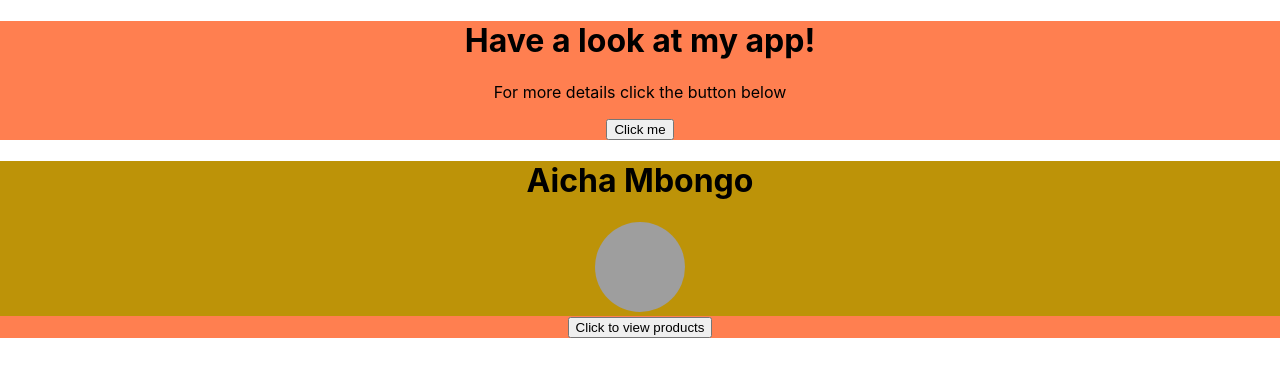
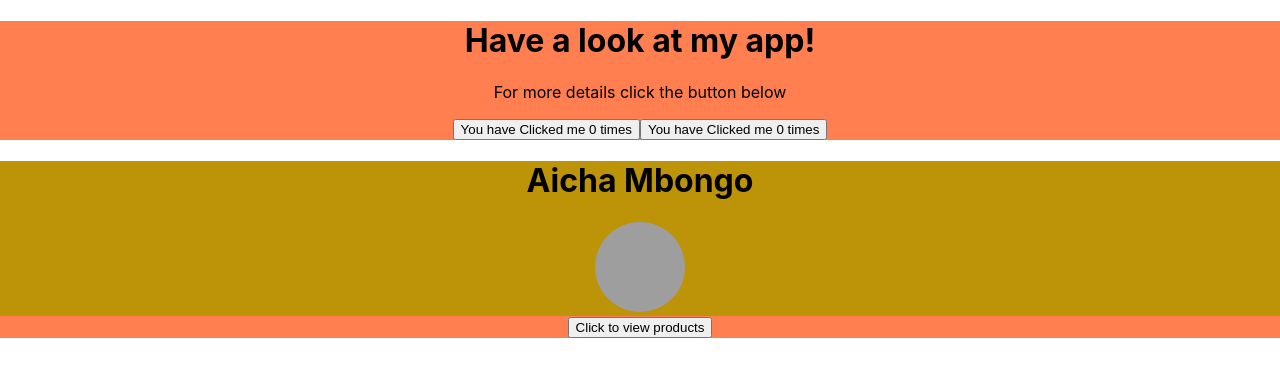
Before and after one commit to AichaMbongo/React_QuickStart, a React (Create React App) app in the folder quick_start-app/: page / in a window 1280 px wide. Shown: the top 376 px of the page. Built offline with nearby package versions, Linux system fonts and the light colour scheme; grey boxes are pictures that could not be loaded.

Commit message:
feat: Add click count feature to MyButton component Introduce a click count feature to the MyButton component, displaying the number of times the button has been clicked.

```diff
--- a/quick_start-app/src/App.tsx
+++ b/quick_start-app/src/App.tsx
@@ -13,6 +13,7 @@ function App() {
       <MyApp />
       <Profile />
       <ProductButton />
+
     </div>
   );
 }
--- a/quick_start-app/src/components/MyButton.tsx
+++ b/quick_start-app/src/components/MyButton.tsx
@@ -1,15 +1,18 @@
 
-
+import { useState } from "react";
 // Declare MyButton
 function MyButton () {
-
+ const [count, setCount] = useState(0)
     function handleClick(){
         alert( 'You clicked me!')
+        setCount(count + 1);
     }
 
     return (
         <button onClick={handleClick}>
-        Click me</button>
+        You have Clicked me {count} times</button>
+
+
     );
 }
 
@@ -25,6 +28,7 @@ export default function MyApp() {
             <h1>Have a look at my app!</h1>
             <p>For more details click the button below</p>
             <MyButton />
+            <MyButton />
         </div>
     )
 }
```
